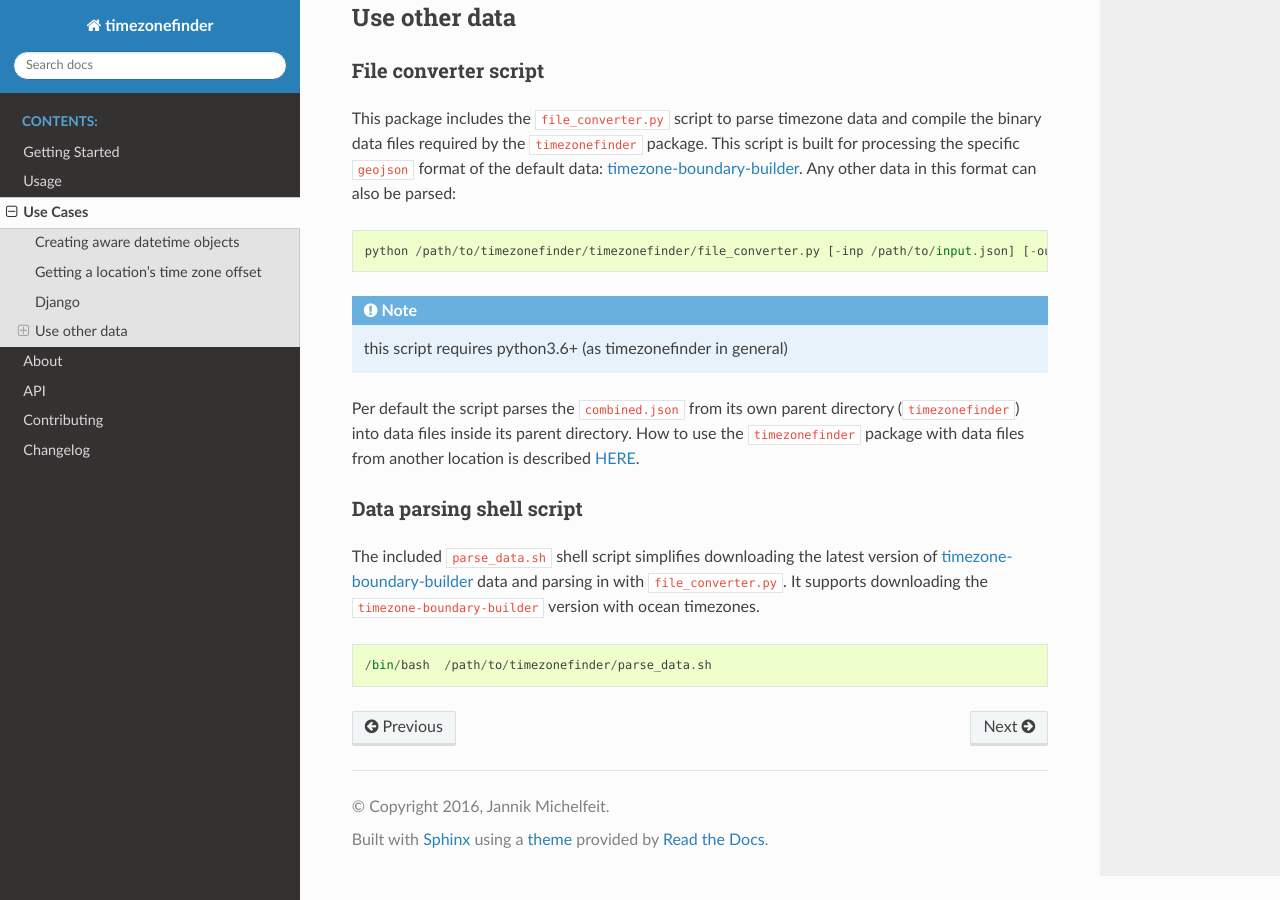
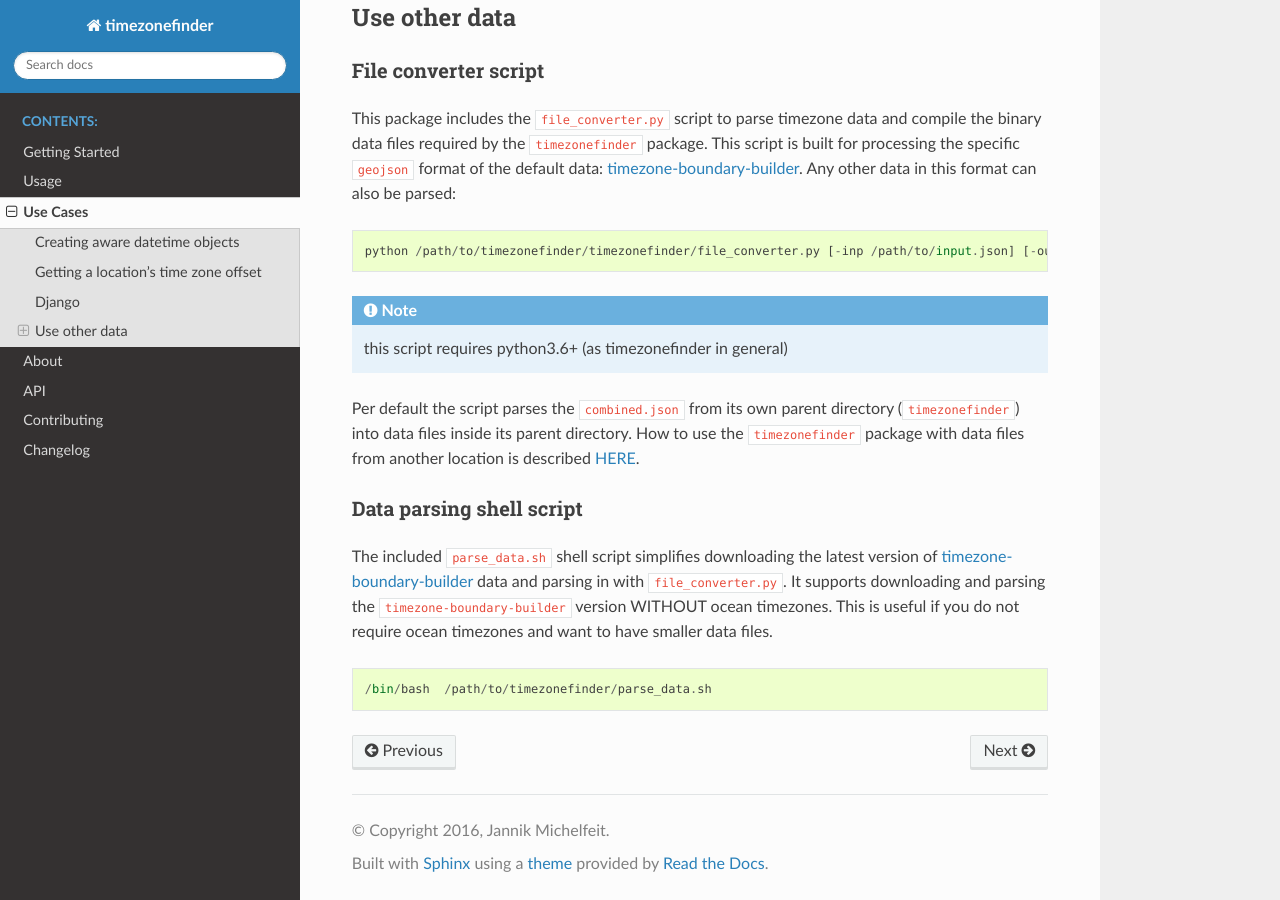
Before and after one commit to jannikmi/timezonefinder, a Sphinx documentation site: the page built from docs/2_use_cases.rst, in a window 1280 px wide and 900 px high, scrolled down 1347 px. Built offline with Sphinx 7.4.7 and the Read the Docs theme 2.0.0, drawn with Linux system fonts in a browser that asks for light colours; the version number could not be read and is left out.

Commit message:
Update 2_use_cases.rst
explain parse script without oceans

```diff
--- a/docs/2_use_cases.rst
+++ b/docs/2_use_cases.rst
@@ -120,8 +120,8 @@ Data parsing shell script
 The included ``parse_data.sh`` shell script simplifies downloading the latest version of
 `timezone-boundary-builder <https://github.com/evansiroky/timezone-boundary-builder/releases>`__
 data and parsing in with ``file_converter.py``.
-It supports downloading the ``timezone-boundary-builder`` version with ocean timezones.
-
+It supports downloading and parsing the ``timezone-boundary-builder`` version WITHOUT ocean timezones.
+This is useful if you do not require ocean timezones and want to have smaller data files.
 
 ::
 
```
